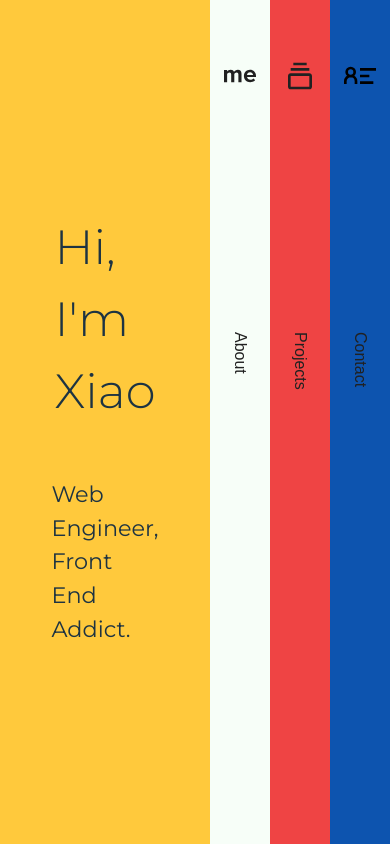
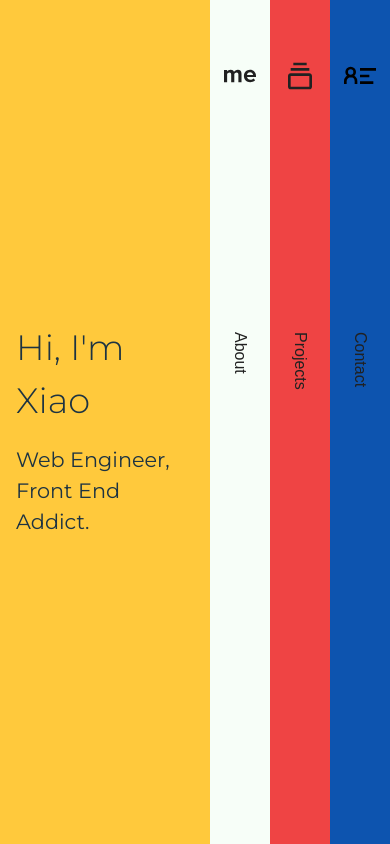
Before and after one commit to YiDaoJ/my-portfolio, a React (Create React App) app: page /#/ in a window 390 px wide. Built offline with nearby package versions, Linux system fonts and the light colour scheme.

Commit message:
responsiveness

```diff
--- a/src/components/page-container/index.tsx
+++ b/src/components/page-container/index.tsx
@@ -68,6 +68,14 @@ export const Main = styled.div<{
   font-family: 'Montserrat', sans-serif;
   opacity: 0;
   animation: ${fadeIn} 0.5s ease 1 1s forwards;
+
+  @media only screen and (max-width: ${({ theme }) => theme.breakpoints.laptop_l}) {
+    padding: 2rem;
+  }
+
+  @media only screen and (max-width: ${({ theme }) => theme.breakpoints.laptop_s}) {
+    padding: 1rem;
+  }
 `
 
 export default PageContainer
--- a/src/components/styled-components.ts
+++ b/src/components/styled-components.ts
@@ -15,12 +15,29 @@ export const RegularH1 = styled.h1<{ color?: string }>`
   font-size: 3rem;
   font-weight: 300;
   line-height: 150%;
+  margin: 2rem 0;
+
+  @media only screen and (max-width: ${({ theme }) => theme.breakpoints.laptop_s}) {
+    font-size: 2.2rem;
+    margin: 1rem 0;
+  }
 `
 
 export const StyledH2 = styled.h2`
   font-size: 1.4rem;
   font-weight: 400;
   line-height: 150%;
+  margin: 0;
+
+  &.h2-flex {
+    display: flex;
+    flex-direction: column;
+    gap: 1rem;
+  }
+
+  @media only screen and (max-width: ${({ theme }) => theme.breakpoints.laptop_s}) {
+    font-size: 1.3rem;
+  }
 `
 
 const swing = keyframes`
--- a/src/pages/About.tsx
+++ b/src/pages/About.tsx
@@ -5,46 +5,34 @@ import { AppTheme } from '../styles'
 
 export const About: React.FC = () => {
   return (
-    <PageContainer
-      index={1}
-      background={AppTheme.colors['bg-about']}
-      fullHeight={false}
-    >
+    <PageContainer index={1} background={AppTheme.colors['bg-about']} fullHeight={false}>
       <Sections>
         <div className='about-section'>
           <RegularH1>Intro.</RegularH1>
-          <StyledH2>
-            <p>Hi, my name ist Chuxiao Jiang. </p>
-            <p>
-              I am a front-end developer with 4+ years of experience in web
-              development, based in Duesseldorf. At the moment, I specialize in
-              building web applications written in React, Typescript, and
-              Node.js.
-            </p>
-            <p>
-              I enjoy bringing UI and UX concepts to reality and am passionate
-              about clean and efficient code. My aim is to dive deeper into web
-              development, and keep curiosity for new techs as well. So in my
-              spare time, I learn new techs through online courses besides
-              enhancing current skills.
-            </p>
+          <StyledH2 className='h2-flex'>
+            <div>Hi, my name ist Chuxiao Jiang. </div>
+            <div>
+              I am a front-end developer with 4+ years of experience in web development, based in
+              Duesseldorf. At the moment, I specialize in building web applications written in
+              React, Typescript, and Node.js.
+            </div>
+            <div>
+              I enjoy bringing UI and UX concepts to reality and am passionate about clean and
+              efficient code. My aim is to dive deeper into web development, and keep curiosity for
+              new techs as well. So in my spare time, I learn new techs through online courses
+              besides enhancing current skills.
+            </div>
           </StyledH2>
         </div>
         <div className='about-section'>
           <RegularH1>Skills.</RegularH1>
           <SkillPointsContainer className='skills'>
-            <SkillCard
-              title='5+ years experience'
-              skills={['HTML', 'CSS', 'Javascript']}
-            />
+            <SkillCard title='5+ years experience' skills={['HTML', 'CSS', 'Javascript']} />
             <SkillCard
               title='3+ years experience'
               skills={['React', 'Typescript', 'NodeJS', 'Git']}
             />
-            <SkillCard
-              title='1+ years experience'
-              skills={['SASS', 'jQuery']}
-            />
+            <SkillCard title='1+ years experience' skills={['SASS', 'jQuery']} />
             <SkillCard
               title='Basic knowledge'
               skills={['Java', 'SQL', 'GraphQL', 'Docker', 'Kubernetes']}
@@ -65,6 +53,14 @@ const SkillPointsContainer = styled.div`
   flex-direction: column;
   gap: 2rem;
   box-sizing: border-box;
+
+  @media only screen and (max-width: ${({ theme }) => theme.breakpoints.laptop_l}) {
+    width: 90%;
+  }
+
+  @media only screen and (max-width: ${({ theme }) => theme.breakpoints.laptop_s}) {
+    width: 100%;
+  }
 `
 
 const Sections = styled.div`
@@ -73,6 +69,10 @@ const Sections = styled.div`
   flex-direction: column;
   justify-content: center;
   gap: 4rem;
+
+  @media only screen and (max-width: ${({ theme }) => theme.breakpoints.laptop_s}) {
+    gap: 3rem;
+  }
 
   .about-section {
     width: 80%;
--- a/src/styles/theme.ts
+++ b/src/styles/theme.ts
@@ -1,4 +1,11 @@
 import { DefaultTheme } from 'styled-components'
+
+const sizes = {
+  mobile: '425px',
+  tablet: '768px',
+  laptop_s: '1024px',
+  laptop_l: '1440px',
+}
 
 declare module 'styled-components' {
   export interface DefaultTheme {
@@ -12,6 +19,12 @@ declare module 'styled-components' {
       'bg-card': string
       'bg-card-divider': string
       nav: string
+    }
+    breakpoints: {
+      mobile: string
+      tablet: string
+      laptop_s: string
+      laptop_l: string
     }
   }
 }
@@ -28,4 +41,10 @@ export const AppTheme: DefaultTheme = {
     'bg-card-divider': '#dfe7d2',
     nav: '#212121',
   },
+  breakpoints: {
+    mobile: sizes.mobile,
+    tablet: sizes.tablet,
+    laptop_s: sizes.laptop_s,
+    laptop_l: sizes.laptop_l,
+  },
 }
```
Also changed, not shown: 1 other file (tests, documents, lock files or other folders).
